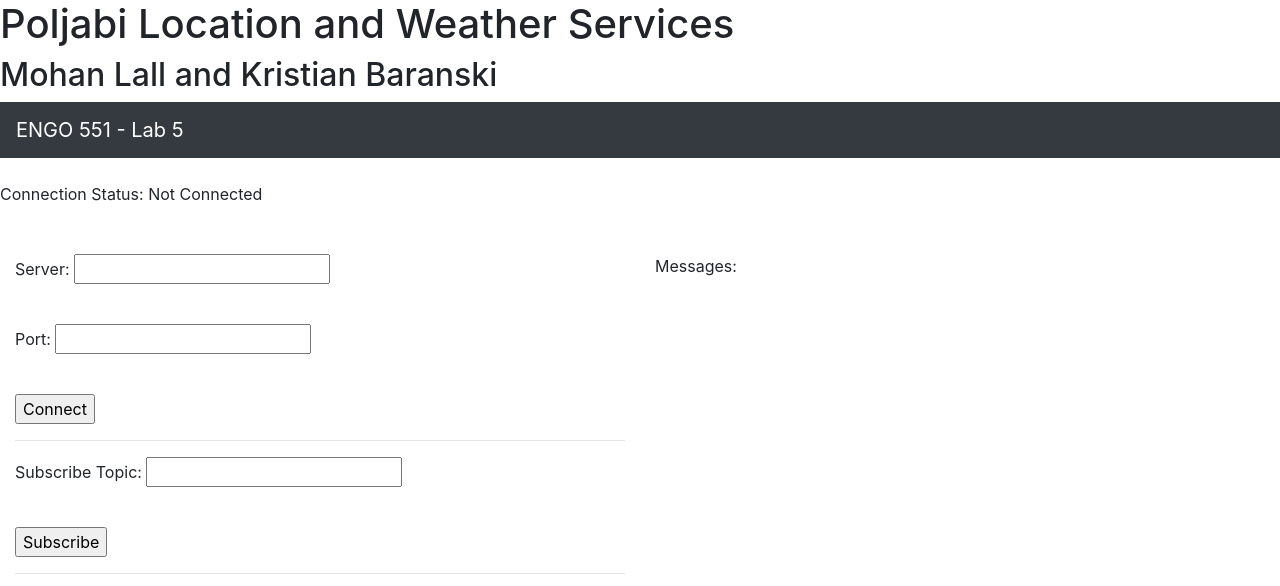
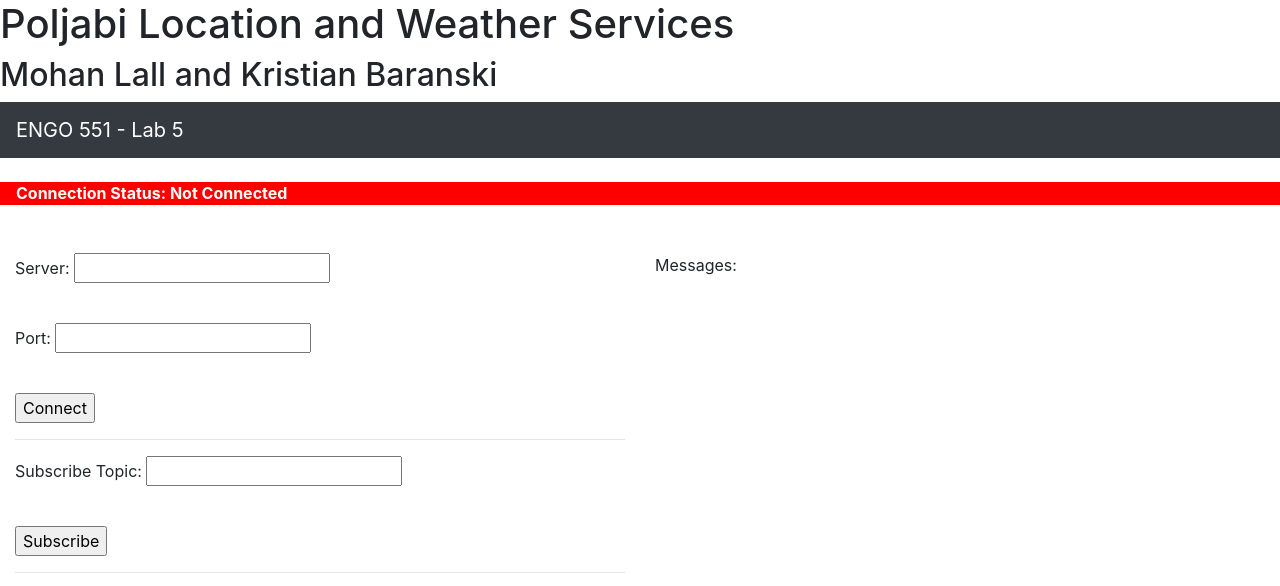
Before and after one commit to kriso812/kriso812.github.io, a plain HTML site: page index.html in a window 1280 px wide. Shown: the top 586 px of the page. Drawn offline with nearby package versions, Linux system fonts and the light colour scheme.

Commit message:
Update index.html

```diff
--- a/index.html
+++ b/index.html
@@ -1,5 +1,25 @@
+<!DOCTYPE html PUBLIC "-//W3C//DTD XHTML 1.0 Transitional//EN" "http://www.w3.org/TR/xhtml1/DTD/xhtml1-transitional.dtd">
+<html xmlns="http://www.w3.org/1999/xhtml">
+<style>
+#messages
+{
+background-color:greenyellow;
+font-size:4;
+font-weight:bold;
+line-height:140%;
+}
+#status
+{
+background-color:red;
+font-size:4;
+font-weight:bold;
+color:white;
+line-height:140%;
+text-indent: 1em;
+}
 
-<html>
+
+</style>
 <head>
     <title>Poljabi Location & Weather Services</title>
 	<meta charset=utf-8 />
@@ -248,6 +268,7 @@
 	}
 
 	var marker, circle;
+
 	function generateTemp() {
 		var pos = 25,
 		  neg = 30,
@@ -261,7 +282,8 @@
 
 		return result;
 		}
-		function getPosition(position) {
+
+	function getPosition(position) {
 		console.log(position);
 		var lat = position.coords.latitude;
 		var lng = position.coords.longitude;
```
